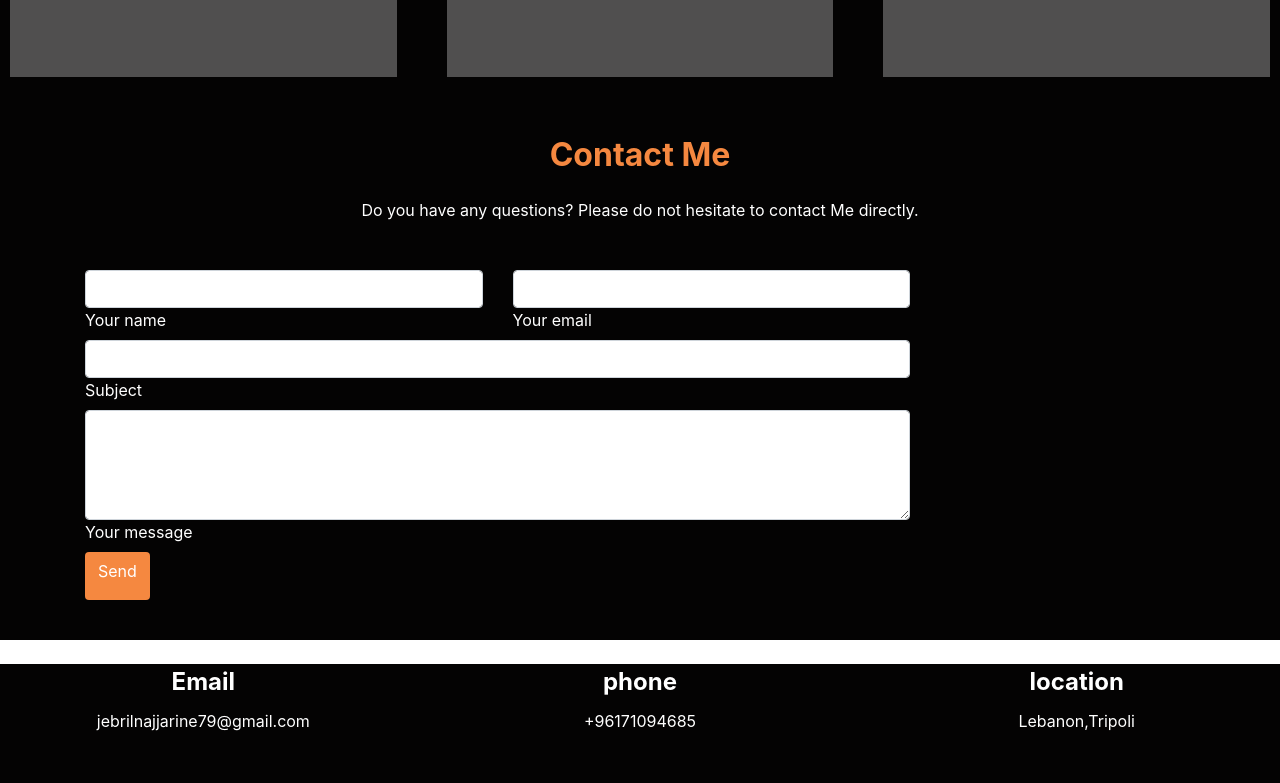
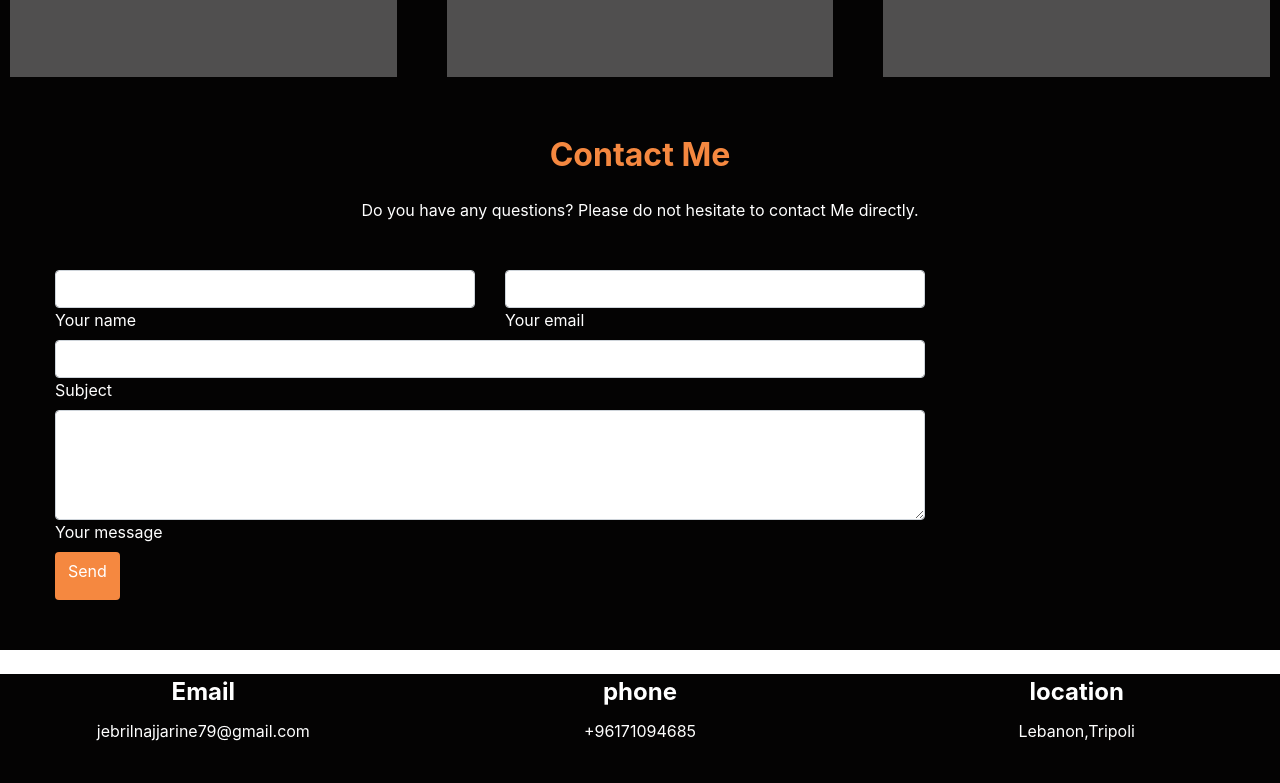
Before and after one commit to JebrilCheikhNajjarine/1st-Version, a plain HTML site: page index.html in a window 1280 px wide. Shown: the part 3071-3854 px from the top of the page. Drawn offline with nearby package versions, Linux system fonts and the light colour scheme; a script that the page names is missing.

Commit message:
Add files via upload
4th-

```diff
--- a/Css/style.css
+++ b/Css/style.css
@@ -264,13 +264,12 @@ div .skills-container row skills-content {
   background: #040303;
   color: #ffff;
   padding: 20px;
-  position: relative;
 }
 .contact-container h2 {
   color: #f58840;
 }
 .contact-container .contact-content {
-  margin: 20px 50px;
+  margin: 30px 20px;
 }
 .btnsend {
   background-color: #f58840;
```
